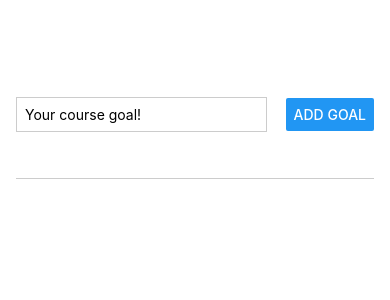
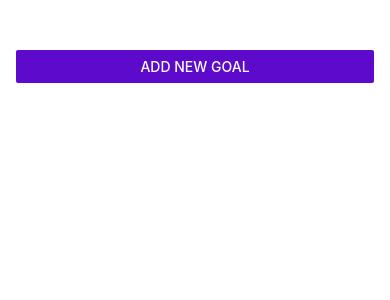
Before and after one commit to Jscorz/React-Native-Course-App, a React Native app: screen / in a window 390 px wide. Shown: the top 300 px of the page. Built offline with nearby package versions, Linux system fonts and the light colour scheme.

Commit message:
added GoalInput inside of native Modal component and set visible={modalIsVisible} which is a state value

```diff
--- a/App.js
+++ b/App.js
@@ -1,11 +1,16 @@
 import { StatusBar } from "expo-status-bar";
 import { useState } from "react";
-import { StyleSheet, View, FlatList } from "react-native";
+import { StyleSheet, View, FlatList, Button } from "react-native";
 import GoalItem from "./components/GoalItem";
 import GoalInput from "./components/GoalInput";
 
 export default function App() {
+	const [modalIsVisible, setModalIsVisible] = useState(false);
 	const [courseGoals, setCourseGoals] = useState([]);
+
+	function startAddGoalHandler() {
+		setModalIsVisible(true);
+	}
 
 	function addGoalHandler(enteredGoalText) {
 		setCourseGoals((currentCourseGoals) => [
@@ -22,7 +27,8 @@
 
 	return (
 		<View style={styles.appContainer}>
-			<GoalInput onAddGoal={addGoalHandler} />
+			<Button title='Add New Goal' color='#5d0acc' onPress={startAddGoalHandler} />
+			{modalIsVisible && <GoalInput visible={modalIsVisible} onAddGoal={addGoalHandler} />}
 			<View style={styles.goalsContainer}>
 				<FlatList
 					data={courseGoals}
--- a/components/GoalInput.js
+++ b/components/GoalInput.js
@@ -1,5 +1,5 @@
 import { useState } from "react";
-import { View, TextInput, Button, StyleSheet } from "react-native";
+import { View, TextInput, Button, StyleSheet, Modal } from "react-native";
 
 function GoalInput(props) {
 	const [enteredGoalText, setEnteredGoalText] = useState("");
@@ -14,6 +14,7 @@
 	}
 
 	return (
+		<Modal visible={props.visible} animationType='slide'>
 			<View style={styles.inputContainer}>
 				<TextInput
 					style={styles.textInput}
@@ -23,6 +24,7 @@
 				/>
 				<Button title='Add Goal' onPress={addGoalHandler} />
 			</View>
+		</Modal>
 	);
 }
 
```
Lines whose indentation alone changed are shown as unchanged.
